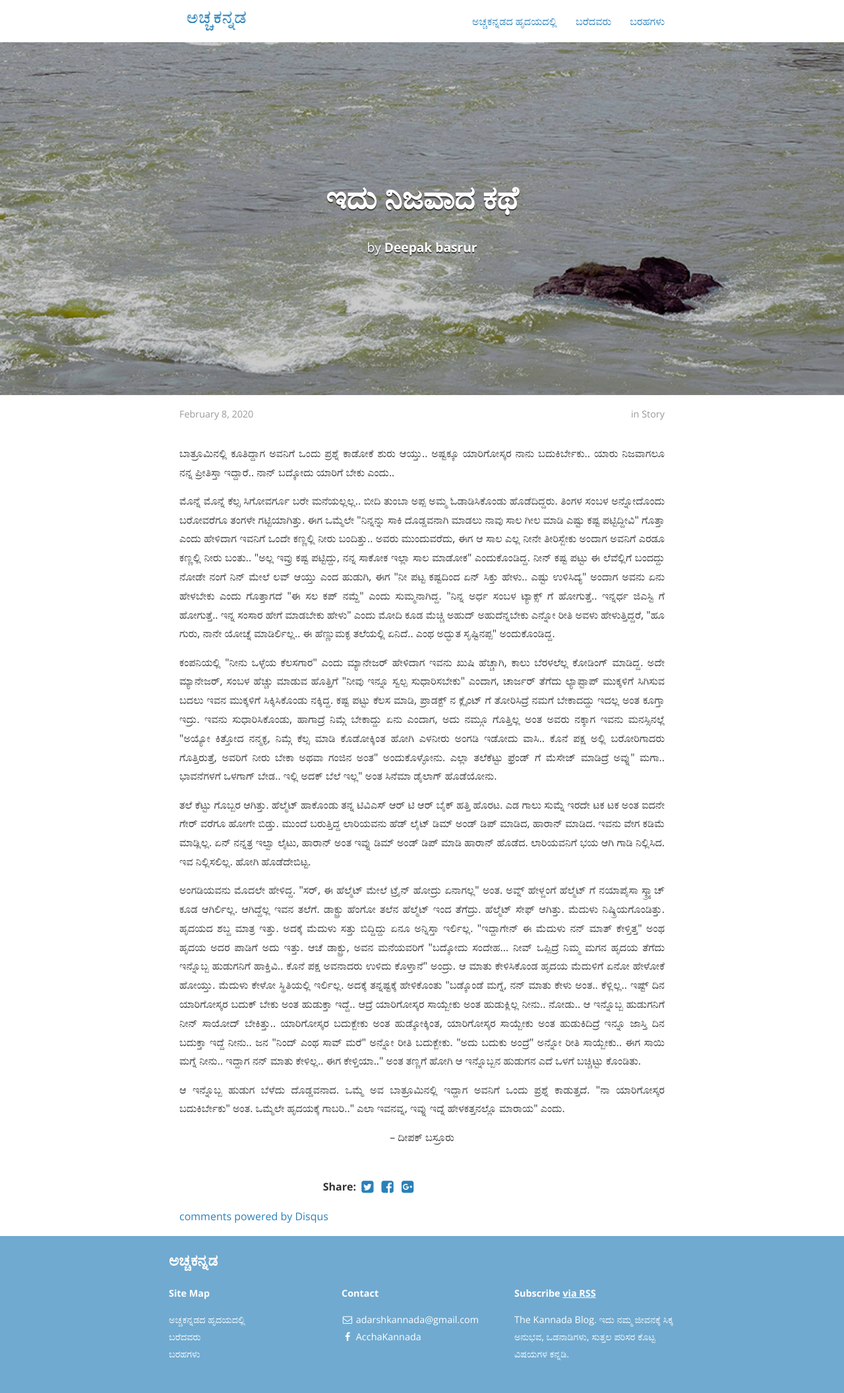
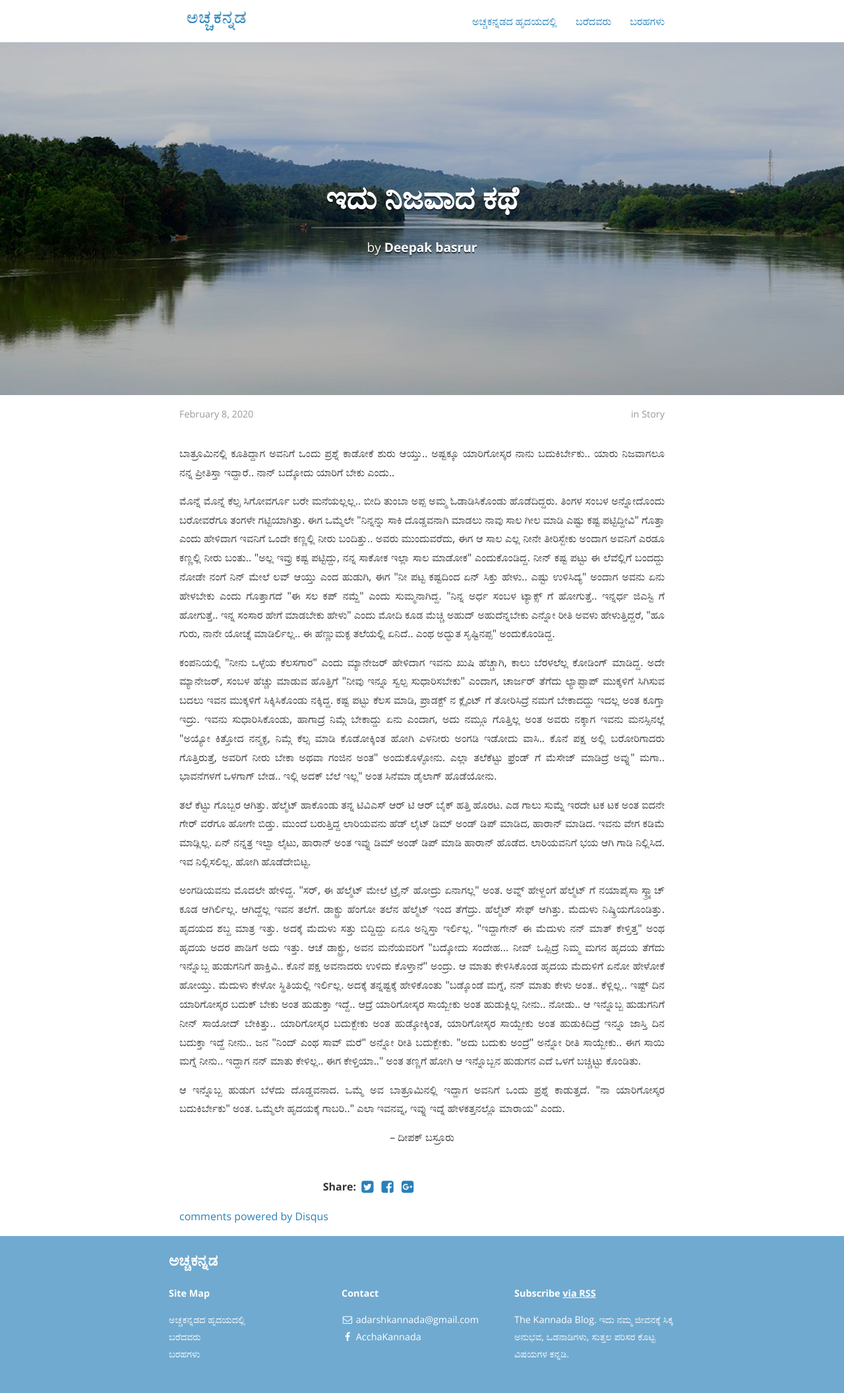
Before and after one commit to bencentra/centrarium, a Jekyll site: the page built from _posts/2020-02-08-idu-nijavaada-kathe.markdown, in a window 1280 px wide. Shown: the whole page at 66% size. Built offline with Jekyll 4.4.1, drawn with Linux system fonts in a browser that asks for light colours; nearby versions of some CDN libraries; comment, search, counter and statistics services are not loaded; a style sheet for code colours, icons or effects is not loaded.

Commit message:
Update 2020-02-08-idu-nijavaada-kathe.markdown

```diff
--- a/_posts/2020-02-08-idu-nijavaada-kathe.markdown
+++ b/_posts/2020-02-08-idu-nijavaada-kathe.markdown
@@ -6,7 +6,7 @@ date: 2020-02-08
 author: Deepak basrur
 categories: Story
 tags:	Acchakannada Kannada Story Kathe life jeevana comedy tragedy money unemployment employment
-cover: "assets/nanna-ole-acchakannada.jpg"
+cover: "assets/nijavaada-jeevana-acchakannada.jpg"
 description: "ಬಾತ್ರೂಮಿನಲ್ಲಿ ಕೂತಿದ್ದಾಗ ಅವನಿಗೆ ಒಂದು ಪ್ರಶ್ನೆ ಕಾಡೋಕೆ ಶುರು ಆಯ್ತು.. ಅಷ್ಟಕ್ಕೂ ಯಾರಿಗೋಸ್ಕರ ನಾನು ಬದುಕಿರ್ಬೇಕು.. ಯಾರು ನಿಜವಾಗಲೂ ನನ್ನ ಪ್ರೀತಿಸ್ತಾ ಇದ್ದಾರೆ.. ನಾನ್ ಬದ್ಕೋದು ಯಾರಿಗೆ ಬೇಕು ಎಂದು.."
 
 ---
```
